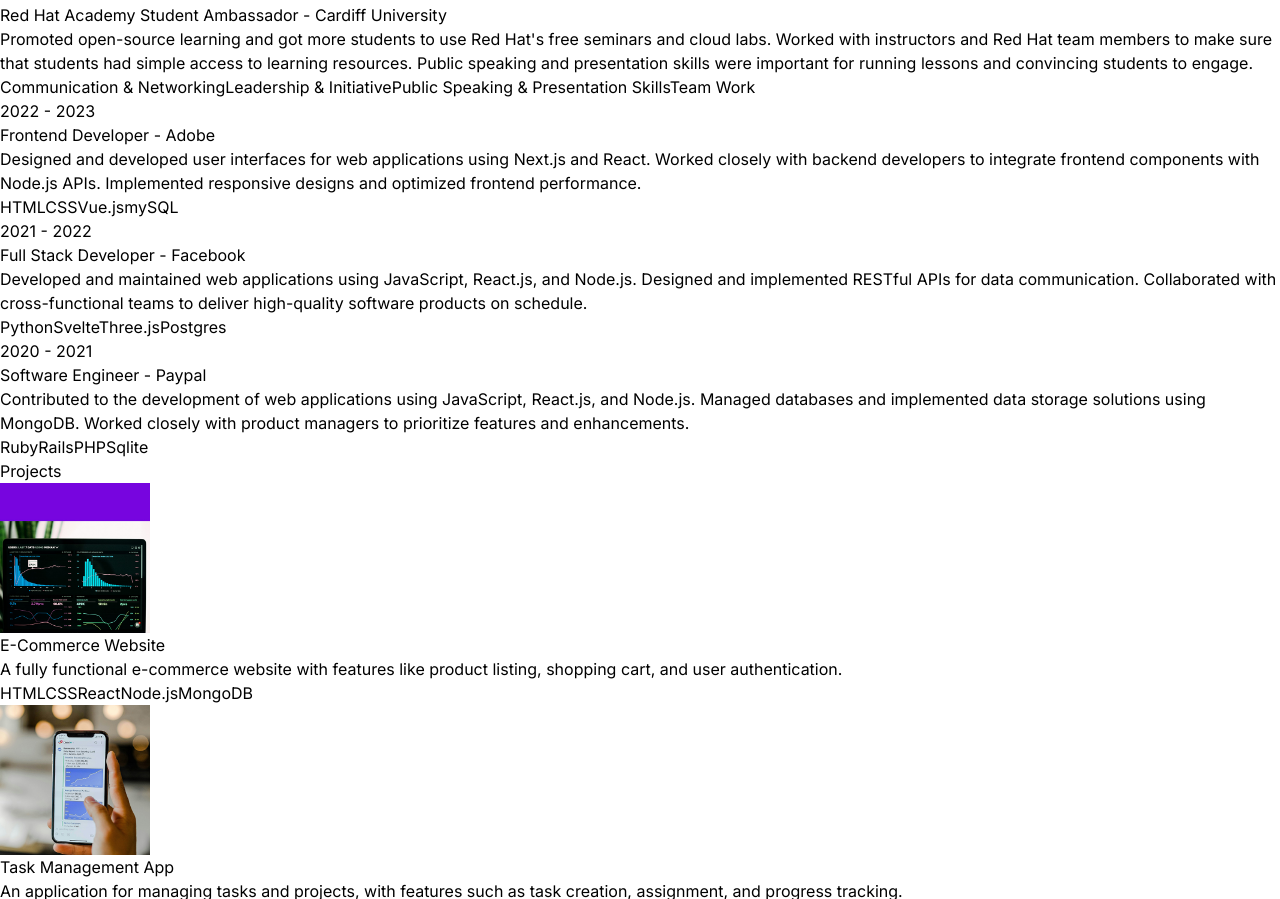
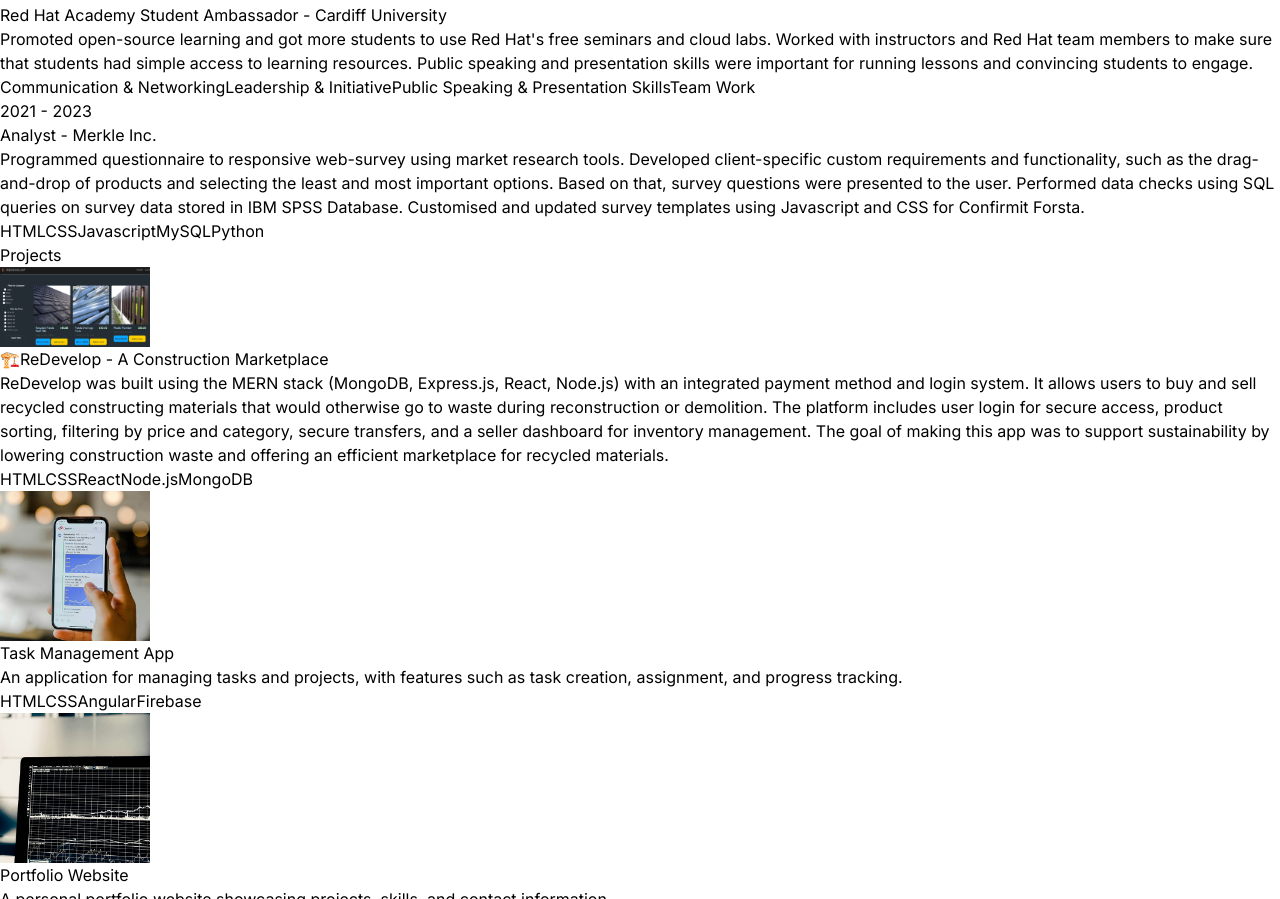
Before and after one commit to rniraj-web/myPortfolio, a React (Vite) app: page / in a window 1280 px wide. Shown: the part 1307-2206 px from the top of the page. Built offline with nearby package versions, Linux system fonts and the light colour scheme.

Commit message:
added images and updating project section

```diff
--- a/src/components/Navbar.jsx
+++ b/src/components/Navbar.jsx
@@ -16,7 +16,6 @@ const Navbar = () => {
             <a href='https://github.com/rniraj-web' target='_'><FaGithub/></a>
             <HashLink to='#contact'><FaPhone/></HashLink>
         </div>
-
     </nav>
   )
 }
--- a/src/constants/index.js
+++ b/src/constants/index.js
@@ -2,6 +2,7 @@ import project1 from "../assets/projects/project-1.jpg";
 import project2 from "../assets/projects/project-2.jpg";
 import project3 from "../assets/projects/project-3.jpg";
 import project4 from "../assets/projects/project-4.jpg";
+import redevelop from "../assets/projects/redevelop_home.png"
 
 export const HERO_CONTENT = `I am a passionate full stack developer with a knack for crafting robust and scalable web applications. With 2 years of hands-on experience, I have honed my skills in front-end technologies like React, as well as back-end technologies like Node.js, MySQL, PostgreSQL, and MongoDB. My goal is to leverage my expertise to create innovative solutions that drive business growth and deliver exceptional user experiences.`;
 
@@ -16,34 +17,20 @@ export const EXPERIENCES = [
     technologies: ["Communication & Networking", "Leadership & Initiative", "Public Speaking & Presentation Skills", "Team Work"],
   },
   {
-    year: "2022 - 2023",
-    role: "Frontend Developer",
-    company: "Adobe",
-    description: `Designed and developed user interfaces for web applications using Next.js and React. Worked closely with backend developers to integrate frontend components with Node.js APIs. Implemented responsive designs and optimized frontend performance.`,
-    technologies: ["HTML", "CSS", "Vue.js", "mySQL"],
-  },
-  {
-    year: "2021 - 2022",
-    role: "Full Stack Developer",
-    company: "Facebook",
-    description: `Developed and maintained web applications using JavaScript, React.js, and Node.js. Designed and implemented RESTful APIs for data communication. Collaborated with cross-functional teams to deliver high-quality software products on schedule.`,
-    technologies: ["Python", "Svelte", "Three.js", "Postgres"],
-  },
-  {
-    year: "2020 - 2021",
-    role: "Software Engineer",
-    company: "Paypal",
-    description: `Contributed to the development of web applications using JavaScript, React.js, and Node.js. Managed databases and implemented data storage solutions using MongoDB. Worked closely with product managers to prioritize features and enhancements.`,
-    technologies: ["Ruby", "Rails", "PHP", "Sqlite"],
+    year: "2021 - 2023",
+    role: "Analyst",
+    company: "Merkle Inc.",
+    description: `Programmed questionnaire to responsive web-survey using market research tools. Developed client-specific custom requirements and functionality, such as the drag-and-drop of products and selecting the least and most important options. Based on that, survey questions were presented to the user. Performed data checks using SQL queries on survey data stored in IBM SPSS Database. Customised and updated survey templates using Javascript and CSS for Confirmit Forsta.`,
+    technologies: ["HTML", "CSS", "Javascript", "MySQL", "Python"],
   },
 ];
 
 export const PROJECTS = [
   {
-    title: "E-Commerce Website",
-    image: project1,
+    title: "🏗️ReDevelop - A Construction Marketplace",
+    image: redevelop,
     description:
-      "A fully functional e-commerce website with features like product listing, shopping cart, and user authentication.",
+      "ReDevelop was built using the MERN stack (MongoDB, Express.js, React, Node.js) with an integrated payment method and login system. It allows users to buy and sell recycled constructing materials that would otherwise go to waste during reconstruction or demolition. The platform includes user login for secure access, product sorting, filtering by price and category, secure transfers, and a seller dashboard for inventory management. The goal of making this app was to support sustainability by lowering construction waste and offering an efficient marketplace for recycled materials.",
     technologies: ["HTML", "CSS", "React", "Node.js", "MongoDB"],
   },
   {
```
Also changed, not shown: src/assets/projects/Redevelop.png (added), src/assets/projects/redevelop_home.png (added).
